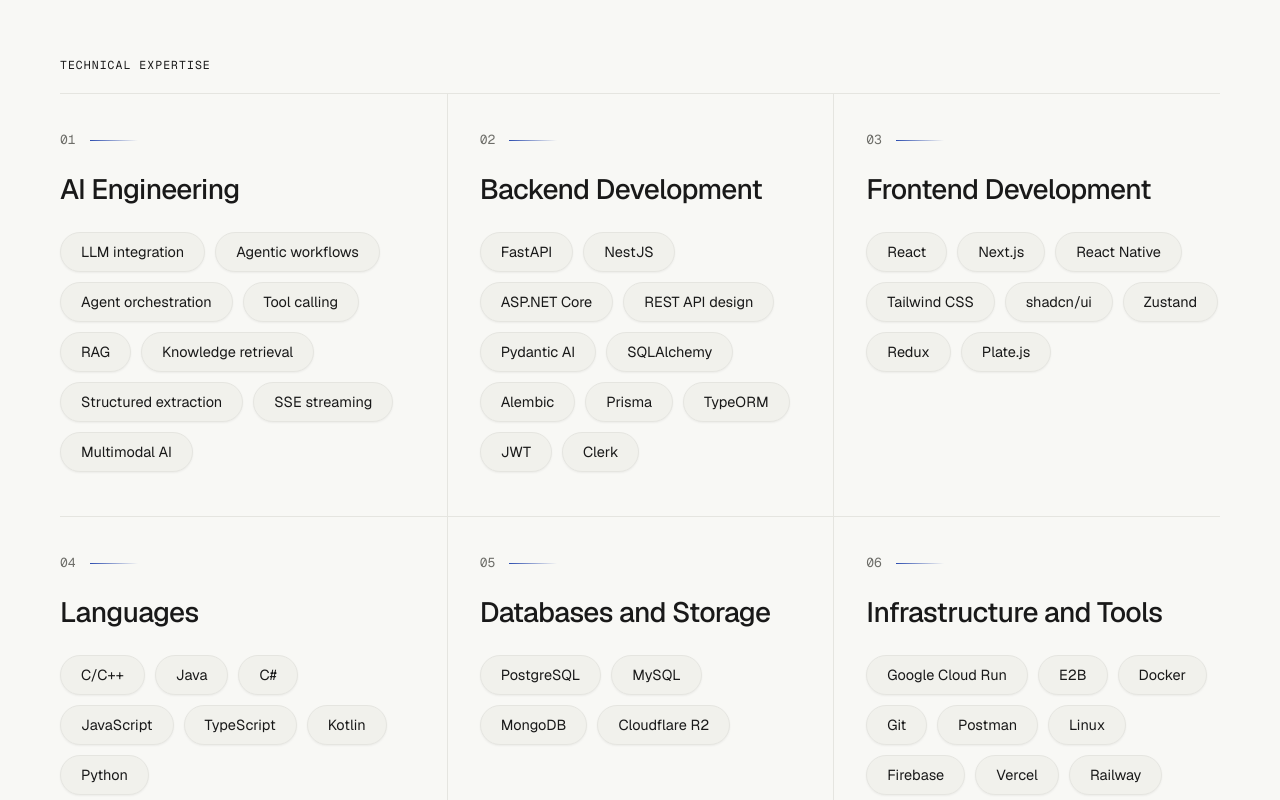
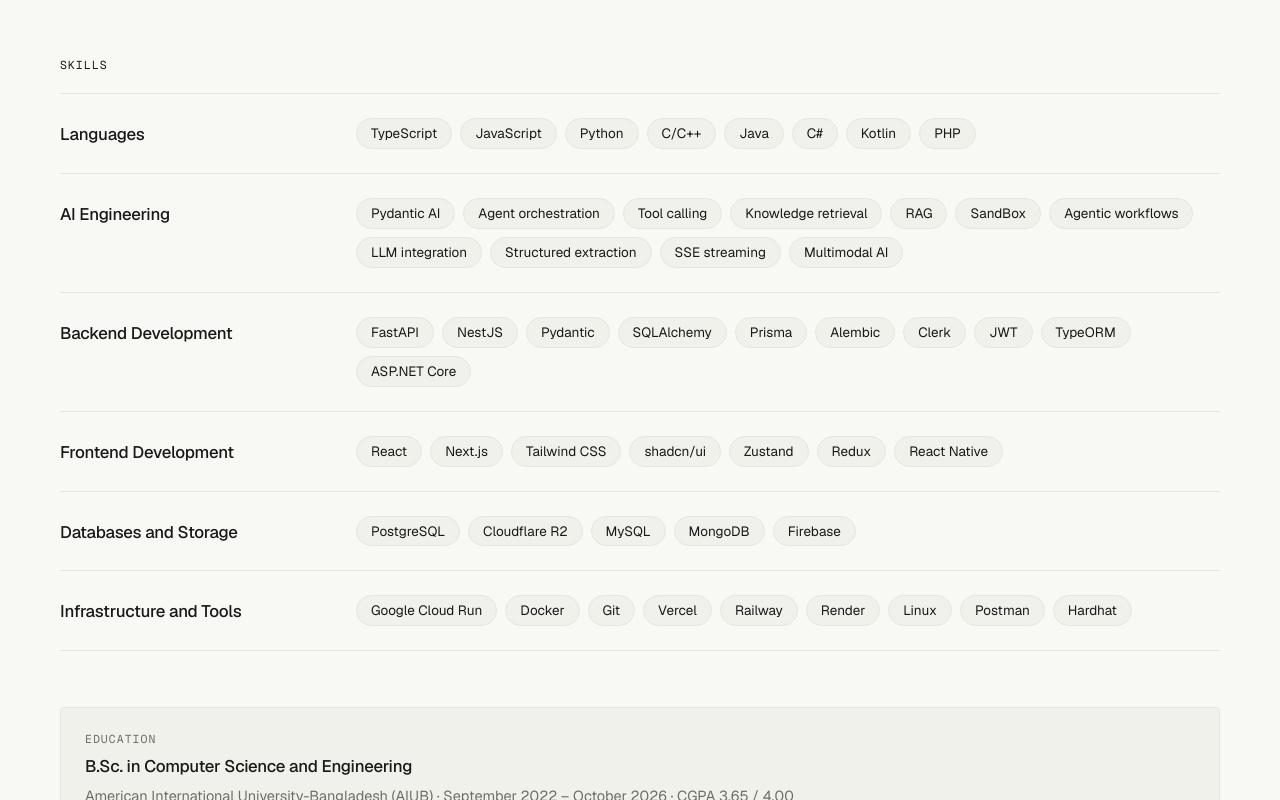
Before and after one commit to AlAminNahid/portfolio-v1, a Next.js app: page / in a window 1280 px wide. Shown: the part 1760-2560 px from the top of the page. Built offline with nearby package versions, Linux system fonts and the light colour scheme.

Commit message:
updated the cv and skills section

```diff
--- a/src/components/features/about.tsx
+++ b/src/components/features/about.tsx
@@ -23,29 +23,22 @@ export default function About() {
         </Reveal>
 
         <Reveal className="lg:col-span-12">
-          <p className="label mb-5 text-fg">Technical expertise</p>
-          <div className="grid border-t border-border sm:grid-cols-2 lg:grid-cols-3">
-            {skillGroups.map(({ label, skills }, i) => (
+          <p className="label mb-5 text-fg">Skills</p>
+          <div className="border-t border-border">
+            {skillGroups.map(({ label, skills }) => (
               <section
                 key={label}
                 aria-label={label}
-                className="border-b border-border py-7 sm:py-9 sm:pb-11 sm:max-lg:odd:pr-8 sm:max-lg:even:border-l sm:max-lg:even:pl-8 lg:px-8 lg:not-nth-[3n+1]:border-l lg:nth-[3n]:pr-0 lg:nth-[3n+1]:pl-0"
+                className="grid gap-3.5 border-b border-border py-5 lg:grid-cols-12 lg:gap-x-6 lg:py-6"
               >
-                <p className="mb-[18px] flex items-center gap-3.5 font-mono text-[13px] text-fg-muted tabular-nums">
-                  {String(i + 1).padStart(2, "0")}
-                  <span
-                    aria-hidden="true"
-                    className="h-px w-12 bg-gradient-to-r from-accent to-transparent"
-                  />
-                </p>
-                <h3 className="mb-[22px] text-[clamp(1.4rem,2.2vw,1.75rem)] font-medium tracking-[-0.025em]">
+                <h3 className="text-[1.05rem] font-medium tracking-[-0.015em] lg:col-span-3 lg:pt-1">
                   {label}
                 </h3>
-                <ul className="flex flex-wrap items-start gap-2.5">
+                <ul className="flex flex-wrap items-start gap-2 lg:col-span-9">
                   {skills.map((skill) => (
                     <li
                       key={skill}
-                      className="rounded-full border border-border bg-surface px-5 py-2.5 text-[14.5px] leading-tight text-fg shadow-[0_1px_2px_rgb(0_0_0/0.05)] transition duration-200 hover:-translate-y-0.5 hover:border-accent hover:text-accent"
+                      className="rounded-full border border-border bg-surface px-3.5 py-1.5 text-[13.5px] leading-tight text-fg transition-colors duration-200 hover:border-accent hover:text-accent"
                     >
                       {skill}
                     </li>
--- a/src/constants/skills.ts
+++ b/src/constants/skills.ts
@@ -2,14 +2,29 @@ import { type SkillGroup } from "@/types";
 
 export const skillGroups: SkillGroup[] = [
   {
+    label: "Languages",
+    skills: [
+      "TypeScript",
+      "JavaScript",
+      "Python",
+      "C/C++",
+      "Java",
+      "C#",
+      "Kotlin",
+      "PHP",
+    ],
+  },
+  {
     label: "AI Engineering",
     skills: [
-      "LLM integration",
-      "Agentic workflows",
+      "Pydantic AI",
       "Agent orchestration",
       "Tool calling",
+      "Knowledge retrieval",
       "RAG",
-      "Knowledge retrieval",
+      "SandBox",
+      "Agentic workflows",
+      "LLM integration",
       "Structured extraction",
       "SSE streaming",
       "Multimodal AI",
@@ -20,15 +35,14 @@ export const skillGroups: SkillGroup[] = [
     skills: [
       "FastAPI",
       "NestJS",
+      "Pydantic",
+      "SQLAlchemy",
+      "Prisma",
+      "Alembic",
+      "Clerk",
+      "JWT",
+      "TypeORM",
       "ASP.NET Core",
-      "REST API design",
-      "Pydantic AI",
-      "SQLAlchemy",
-      "Alembic",
-      "Prisma",
-      "TypeORM",
-      "JWT",
-      "Clerk",
     ],
   },
   {
@@ -36,43 +50,29 @@ export const skillGroups: SkillGroup[] = [
     skills: [
       "React",
       "Next.js",
-      "React Native",
       "Tailwind CSS",
       "shadcn/ui",
       "Zustand",
       "Redux",
-      "Plate.js",
-    ],
-  },
-  {
-    label: "Languages",
-    skills: [
-      "C/C++",
-      "Java",
-      "C#",
-      "JavaScript",
-      "TypeScript",
-      "Kotlin",
-      "Python",
+      "React Native",
     ],
   },
   {
     label: "Databases and Storage",
-    skills: ["PostgreSQL", "MySQL", "MongoDB", "Cloudflare R2"],
+    skills: ["PostgreSQL", "Cloudflare R2", "MySQL", "MongoDB", "Firebase"],
   },
   {
     label: "Infrastructure and Tools",
     skills: [
       "Google Cloud Run",
-      "E2B",
       "Docker",
       "Git",
-      "Postman",
-      "Linux",
-      "Firebase",
       "Vercel",
       "Railway",
       "Render",
+      "Linux",
+      "Postman",
+      "Hardhat",
     ],
   },
 ];
```
Also changed, not shown: 1 other file (tests, documents, lock files or other folders).
